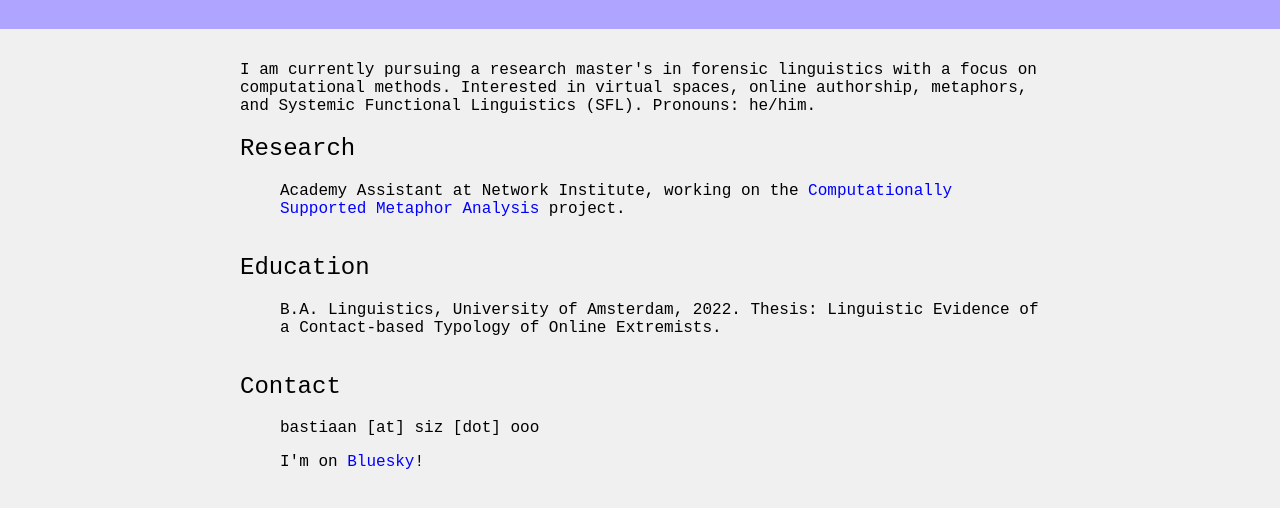
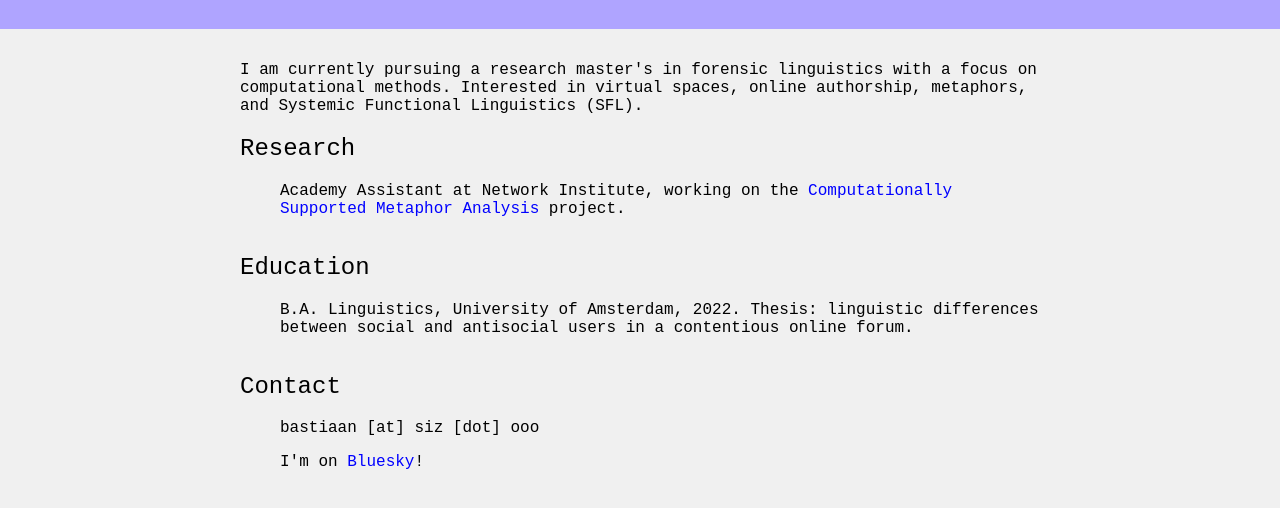
Before and after one commit to sizoo/sizoo.github.io, a plain HTML site: page index.html in a window 1280 px wide. Shown: the part 90-598 px from the top of the page. Drawn offline with Linux system fonts and the light colour scheme.

Commit message:
Minor updates

```diff
--- a/index.html
+++ b/index.html
@@ -64,7 +64,7 @@
     <main>
         <section>
             <p></p>
-        I am currently pursuing a research master's in forensic linguistics with a focus on computational methods. Interested in virtual spaces, online authorship, metaphors, and Systemic Functional Linguistics (SFL). Pronouns: he/him.
+        I am currently pursuing a research master's in forensic linguistics with a focus on computational methods. Interested in virtual spaces, online authorship, metaphors, and Systemic Functional Linguistics (SFL).
         </section>
         <section>
             <h2>Research</h2>
@@ -77,7 +77,7 @@
         <section>
             <h2>Education</h2>
             <ul>
-                <li>B.A. Linguistics, University of Amsterdam, 2022. Thesis: Linguistic Evidence of a Contact-based Typology of Online Extremists.</li>
+                <li>B.A. Linguistics, University of Amsterdam, 2022. Thesis: linguistic differences between social and antisocial users in a contentious online forum.</li>
             </ul>
         </section>
 
```
